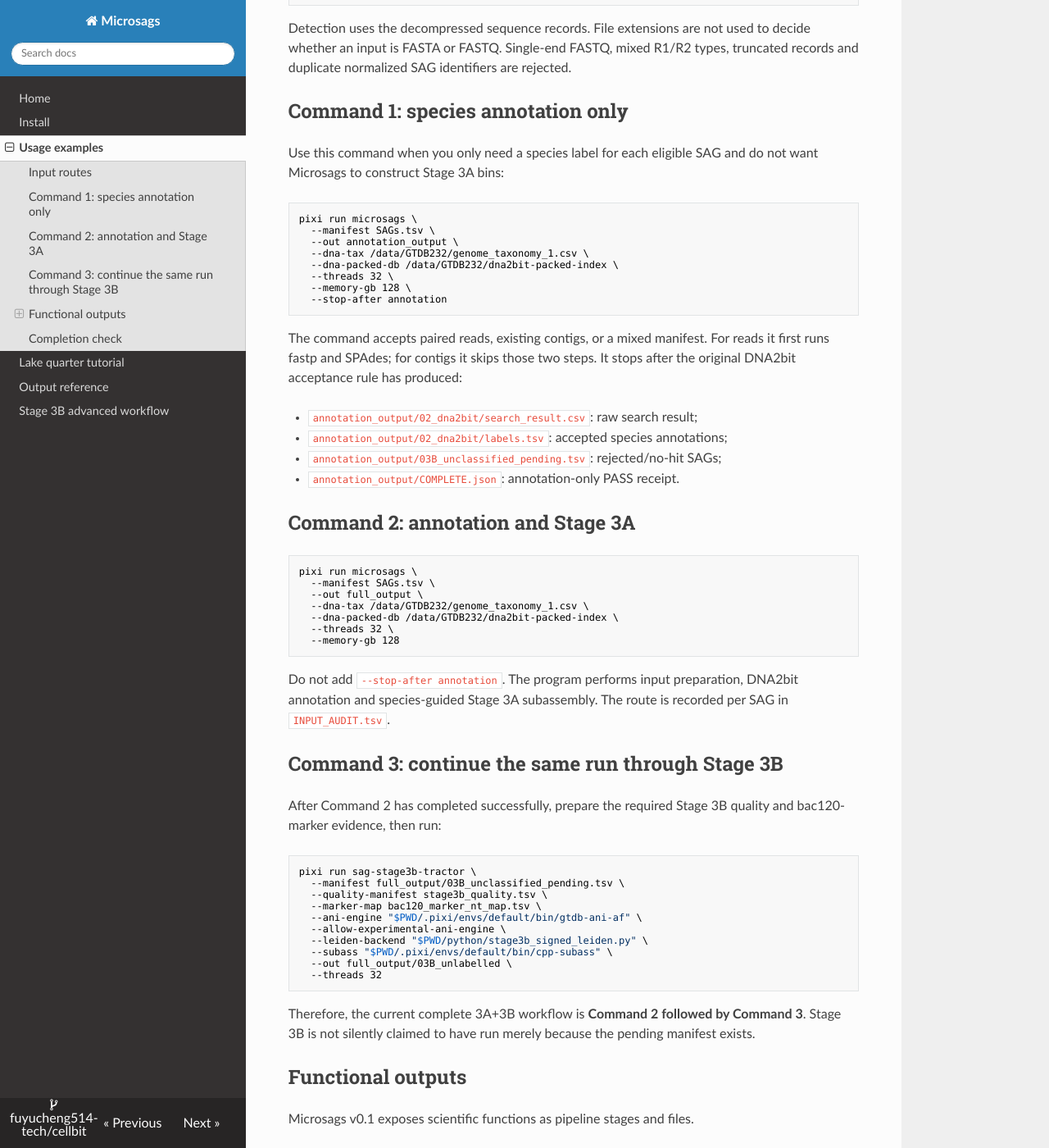
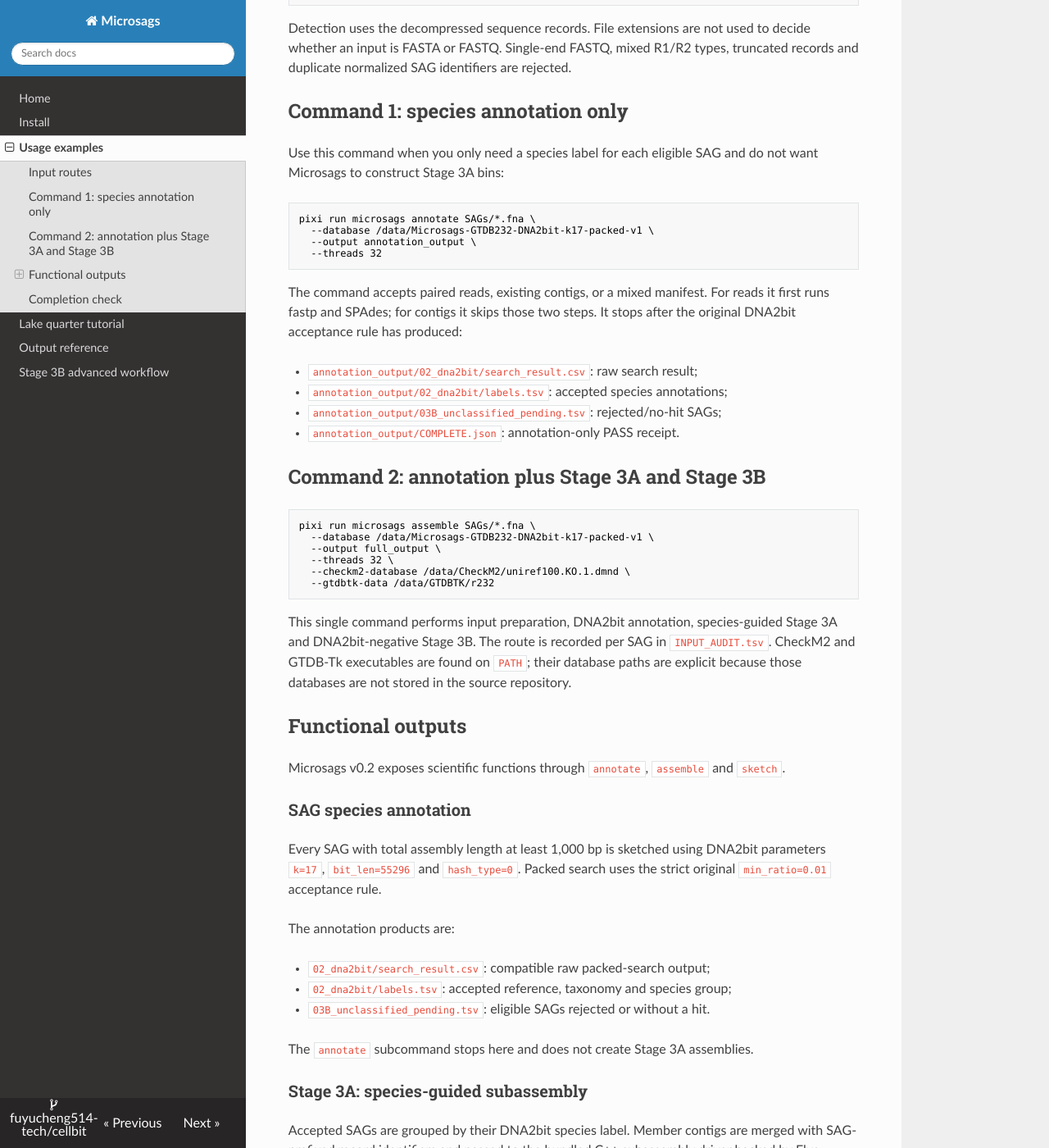
Before and after one commit to fuyucheng514-tech/cellbit, an MkDocs documentation site: the page built from docs/usage.md, in a window 1280 px wide and 1400 px high, scrolled down 603 px. Shown: the whole window at 82% size. Built offline with MkDocs 1.6.1, drawn with Linux system fonts in a browser that asks for light colours; nearby versions of some CDN libraries; some of the changed text lies outside the part shown.

Commit message:
Redesign public CLI around sketch annotate assemble

````diff
--- a/docs/usage.md
+++ b/docs/usage.md
@@ -32,14 +32,10 @@ Use this command when you only need a species label for each eligible SAG and
 do not want Microsags to construct Stage 3A bins:
 
 ```bash
-pixi run microsags \
-  --manifest SAGs.tsv \
-  --out annotation_output \
-  --dna-tax /data/GTDB232/genome_taxonomy_1.csv \
-  --dna-packed-db /data/GTDB232/dna2bit-packed-index \
-  --threads 32 \
-  --memory-gb 128 \
-  --stop-after annotation
+pixi run microsags annotate SAGs/*.fna \
+  --database /data/Microsags-GTDB232-DNA2bit-k17-packed-v1 \
+  --output annotation_output \
+  --threads 32
 ```
 
 The command accepts paired reads, existing contigs, or a mixed manifest. For
@@ -51,47 +47,27 @@ It stops after the original DNA2bit acceptance rule has produced:
 - `annotation_output/03B_unclassified_pending.tsv`: rejected/no-hit SAGs;
 - `annotation_output/COMPLETE.json`: annotation-only PASS receipt.
 
-## Command 2: annotation and Stage 3A
+## Command 2: annotation plus Stage 3A and Stage 3B
 
 ```bash
-pixi run microsags \
-  --manifest SAGs.tsv \
-  --out full_output \
-  --dna-tax /data/GTDB232/genome_taxonomy_1.csv \
-  --dna-packed-db /data/GTDB232/dna2bit-packed-index \
+pixi run microsags assemble SAGs/*.fna \
+  --database /data/Microsags-GTDB232-DNA2bit-k17-packed-v1 \
+  --output full_output \
   --threads 32 \
-  --memory-gb 128
+  --checkm2-database /data/CheckM2/uniref100.KO.1.dmnd \
+  --gtdbtk-data /data/GTDBTK/r232
 ```
 
-Do not add `--stop-after annotation`. The program performs input preparation,
-DNA2bit annotation and species-guided Stage 3A subassembly. The route is
-recorded per SAG in `INPUT_AUDIT.tsv`.
-
-## Command 3: continue the same run through Stage 3B
-
-After Command 2 has completed successfully, prepare the required Stage 3B
-quality and bac120-marker evidence, then run:
-
-```bash
-pixi run sag-stage3b-tractor \
-  --manifest full_output/03B_unclassified_pending.tsv \
-  --quality-manifest stage3b_quality.tsv \
-  --marker-map bac120_marker_nt_map.tsv \
-  --ani-engine "$PWD/.pixi/envs/default/bin/gtdb-ani-af" \
-  --allow-experimental-ani-engine \
-  --leiden-backend "$PWD/python/stage3b_signed_leiden.py" \
-  --subass "$PWD/.pixi/envs/default/bin/cpp-subass" \
-  --out full_output/03B_unlabelled \
-  --threads 32
-```
-
-Therefore, the current complete 3A+3B workflow is **Command 2 followed by
-Command 3**. Stage 3B is not silently claimed to have run merely because the
-pending manifest exists.
+This single command performs input preparation, DNA2bit annotation,
+species-guided Stage 3A and DNA2bit-negative Stage 3B. The route is recorded
+per SAG in `INPUT_AUDIT.tsv`. CheckM2 and GTDB-Tk executables are found on
+`PATH`; their database paths are explicit because those databases are not
+stored in the source repository.
 
 ## Functional outputs
 
-Microsags v0.1 exposes scientific functions as pipeline stages and files.
+Microsags v0.2 exposes scientific functions through `annotate`, `assemble`
+and `sketch`.
 
 ### SAG species annotation
 
@@ -105,8 +81,7 @@ The annotation products are:
 - `02_dna2bit/labels.tsv`: accepted reference, taxonomy and species group;
 - `03B_unclassified_pending.tsv`: eligible SAGs rejected or without a hit.
 
-With `--stop-after annotation`, the command stops here and does not create
-Stage 3A group assemblies.
+The `annotate` subcommand stops here and does not create Stage 3A assemblies.
 
 ### Stage 3A: species-guided subassembly
 
@@ -124,7 +99,7 @@ Principal outputs:
 
 ### Stage 3B: DNA2bit-negative SAG clustering
 
-Stage 3B is a separate advanced executable. It consumes the Stage 3A hand-off
+The public `assemble` command invokes the Stage 3B engine automatically. It consumes the Stage 3A hand-off
 manifest together with a CheckM2-derived quality table and a bac120 nucleotide
 marker table. Use Command 3 above.
 
--- a/pixi.toml
+++ b/pixi.toml
@@ -3,7 +3,7 @@ authors = ["fuyucheng514-tech"]
 channels = ["conda-forge", "bioconda"]
 name = "microsags"
 platforms = ["linux-64"]
-version = "0.1.0"
+version = "0.2.0"
 
 [tasks]
 configure = "cmake -S . -B build -G Ninja -DCMAKE_BUILD_TYPE=Release -DHTS_ROOT=$CONDA_PREFIX -DCMAKE_INSTALL_PREFIX=$CONDA_PREFIX"
````
Also changed, not shown: CMakeLists.txt (+8 -2 lines), INSTALL.md (+3 -6 lines), README.md (+4 -5 lines), 3 other files.
